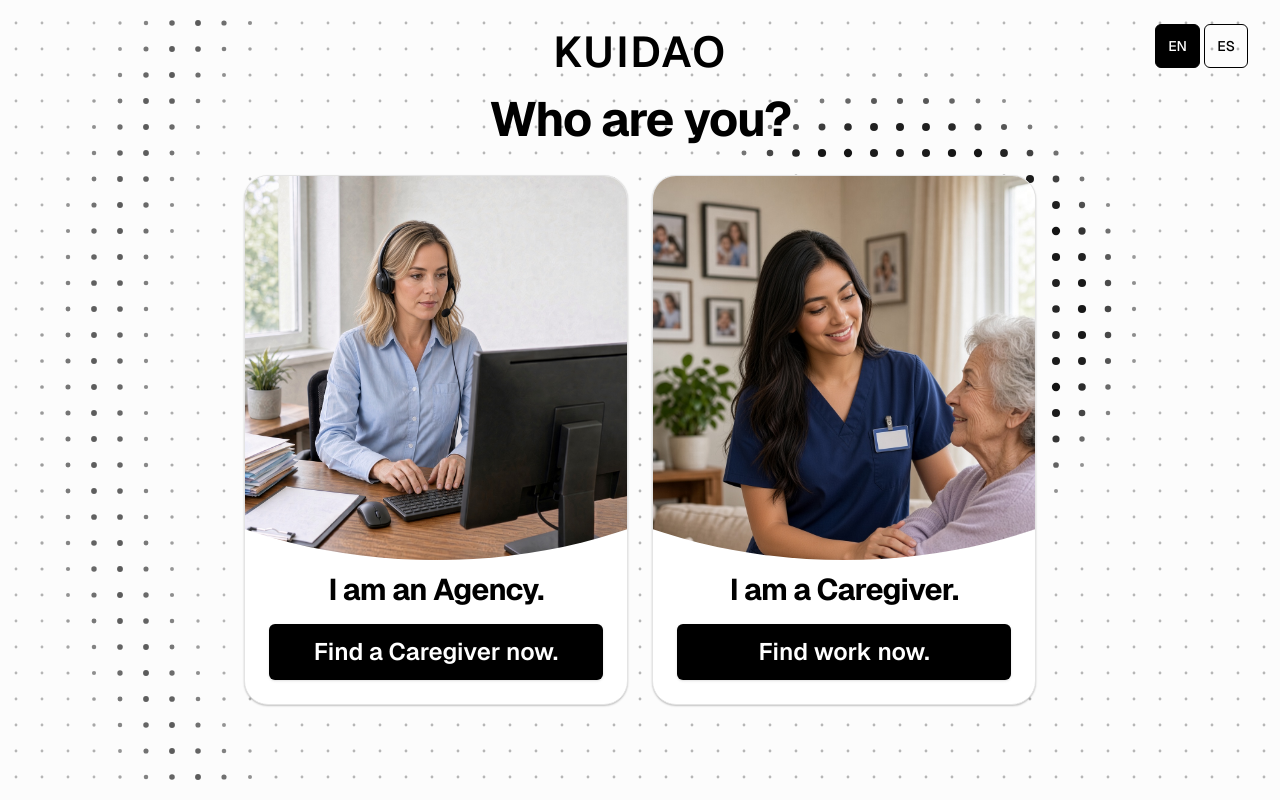
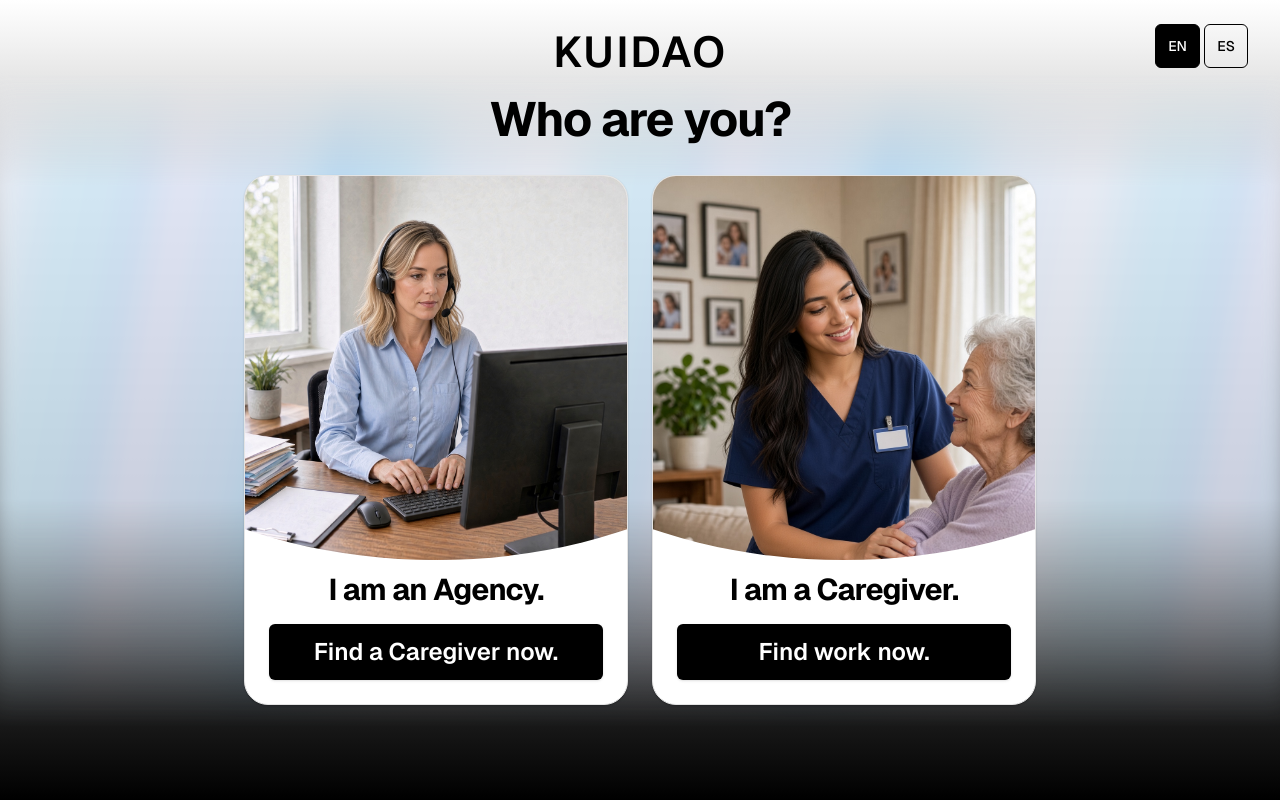
Before and after one commit to romaniantwinkie/kuida, a Next.js app: page / in a window 1280 px wide. Built offline with nearby package versions, Linux system fonts and the light colour scheme.

Commit message:
Replace the homepage sonar field with a white-to-black aurora.
The animated ribbons stay blue, indigo, and violet, and the top of the page stays light enough for the logo and heading.

Co-authored-by: romaniantwinkie <romaniantwinkie@users.noreply.github.com>

```diff
--- a/src/app/page.tsx
+++ b/src/app/page.tsx
@@ -3,7 +3,7 @@
 import { LangToggle } from "@/components/lang-toggle";
 import { Mark } from "@/components/mark";
 import { useI18n } from "@/components/language-provider";
-import { SonarGrid } from "@/components/ui/sonar-grid";
+import { AuroraBackground } from "@/components/ui/aurora-background";
 import { WelcomeScreen } from "@/components/ui/welcome-screen";
 
 export default function Home() {
@@ -12,8 +12,8 @@ export default function Home() {
   const tile = "w-full max-w-sm shrink-0 min-[880px]:w-96";
 
   return (
-    <SonarGrid interactive className="min-h-dvh bg-background text-foreground">
-      <div className="relative z-10 min-h-dvh">
+    <AuroraBackground>
+      <div className="relative min-h-dvh">
         <header className="pointer-events-none fixed inset-x-0 top-0 z-20">
           <div className="flex justify-center px-5 pt-5 sm:pt-6 [&_svg]:h-12 [&_svg]:sm:h-14">
             <div className="pointer-events-auto">
@@ -51,6 +51,6 @@ export default function Home() {
           </div>
         </div>
       </div>
-    </SonarGrid>
+    </AuroraBackground>
   );
 }
--- /dev/null
+++ b/src/components/ui/aurora-background.tsx
@@ -0,0 +1,61 @@
+"use client";
+
+import { cn } from "@/lib/utils";
+import React, { ReactNode } from "react";
+
+interface AuroraBackgroundProps extends React.HTMLProps<HTMLDivElement> {
+  children: ReactNode;
+  showRadialGradient?: boolean;
+}
+
+/**
+ * 21st.dev Aurora Background, adapted for Kuidao.
+ * The field is white at the top and black at the bottom. Blue, indigo, and
+ * violet ribbons stay in the animated layer and fade out over the white header.
+ */
+export const AuroraBackground = ({
+  className,
+  children,
+  showRadialGradient = true,
+  ...props
+}: AuroraBackgroundProps) => {
+  return (
+    <div
+      className={cn(
+        "relative min-h-dvh w-full bg-gradient-to-b from-white to-black text-foreground",
+        className,
+      )}
+      {...props}
+    >
+      <div className="pointer-events-none absolute inset-0 overflow-hidden">
+        <div
+          className={cn(
+            `
+            [--white:#fff]
+            [--black:#000]
+            [--transparent:transparent]
+            [--blue-300:#93c5fd]
+            [--blue-400:#60a5fa]
+            [--blue-500:#3b82f6]
+            [--indigo-300:#a5b4fc]
+            [--violet-200:#ddd6fe]
+            [--white-gradient:repeating-linear-gradient(100deg,var(--white)_0%,var(--white)_7%,var(--transparent)_10%,var(--transparent)_12%,var(--white)_16%)]
+            [--aurora:repeating-linear-gradient(100deg,var(--blue-500)_10%,var(--indigo-300)_15%,var(--blue-300)_20%,var(--violet-200)_25%,var(--blue-400)_30%)]
+            [background-image:var(--aurora),var(--white-gradient)]
+            [background-size:200%,_300%]
+            [background-position:50%_50%,50%_50%]
+            filter blur-[12px]
+            after:absolute after:inset-0 after:animate-aurora after:content-[""]
+            after:[background-image:var(--aurora),var(--white-gradient)]
+            after:[background-size:200%,_100%]
+            after:mix-blend-screen
+            pointer-events-none absolute -inset-[10px] opacity-80 will-change-transform`,
+            showRadialGradient &&
+              "[mask-image:linear-gradient(to_bottom,transparent_0%,transparent_10%,black_24%,black_62%,transparent_90%)]",
+          )}
+        />
+      </div>
+      <div className="relative z-10">{children}</div>
+    </div>
+  );
+};
--- a/tailwind.config.ts
+++ b/tailwind.config.ts
@@ -53,6 +53,15 @@ const config: Config = {
         sm: "var(--shadow-sm)",
         md: "var(--shadow-md)",
       },
+      keyframes: {
+        aurora: {
+          from: { backgroundPosition: "50% 50%, 50% 50%" },
+          to: { backgroundPosition: "350% 50%, 350% 50%" },
+        },
+      },
+      animation: {
+        aurora: "aurora 60s linear infinite",
+      },
     },
   },
   plugins: [],
```
